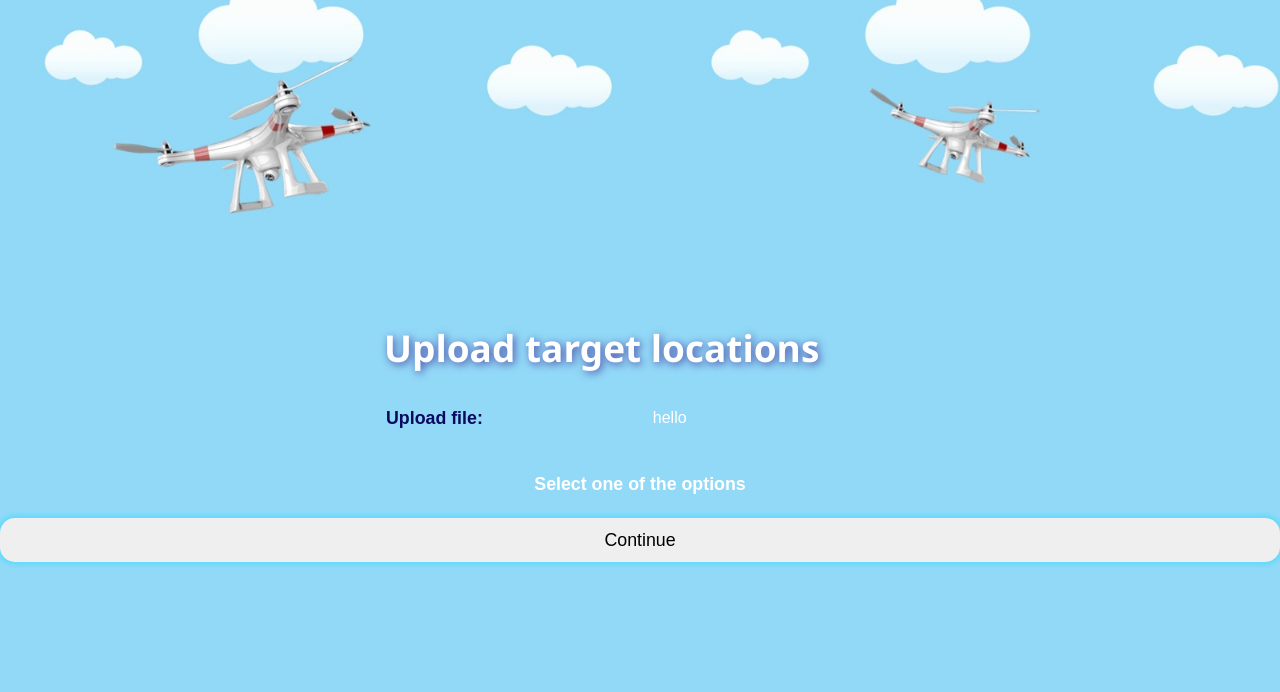
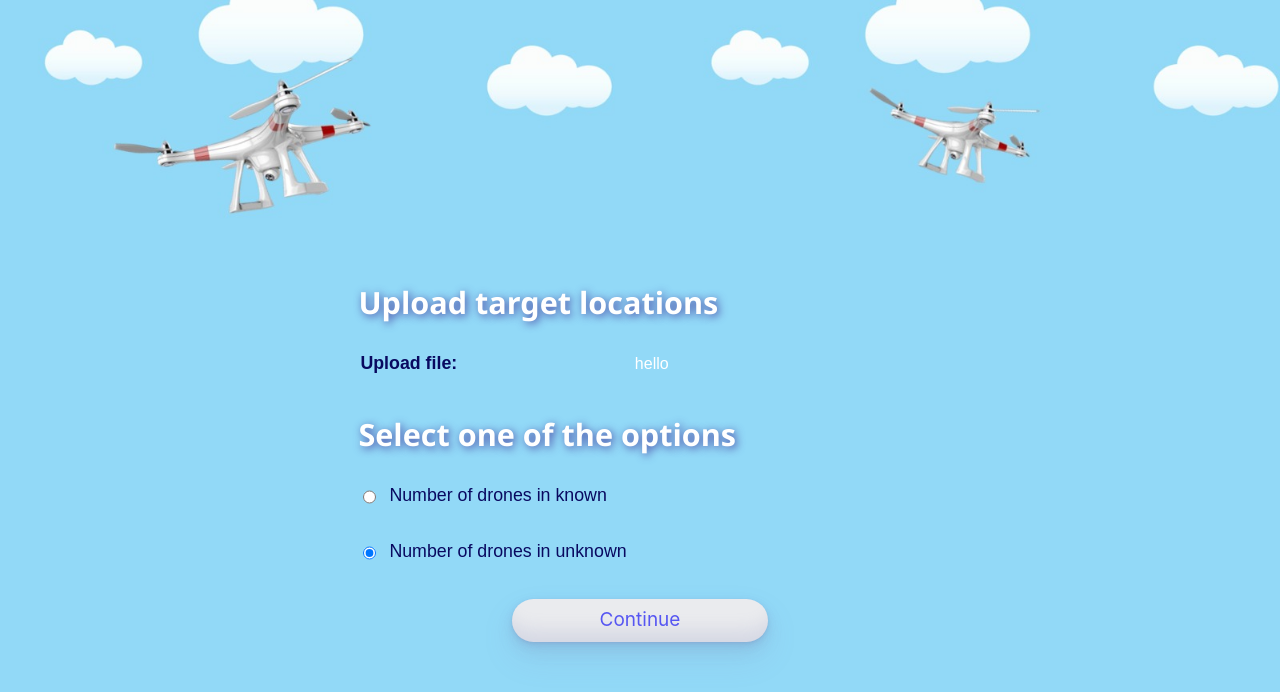
Before and after one commit to MoranLevi/Multi-Drone-Path-Planning-React-Project, a React (Create React App) app: page /#/insertData in a window 1280 px wide. Shown: the top 692 px of the page. Built offline with nearby package versions, Linux system fonts and the light colour scheme.

Commit message:
continue insert data page

```diff
--- a/package.json
+++ b/package.json
@@ -19,7 +19,8 @@
         "redux": "^4.1.2",
         "redux-logger": "^3.0.6",
         "typescript": "^4.5.4",
-        "web-vitals": "^2.1.3"
+        "web-vitals": "^2.1.3",
+        "yup": "^0.32.11"
     },
     "scripts": {
         "start": "react-scripts start",
--- a/src/App.tsx
+++ b/src/App.tsx
@@ -63,6 +63,7 @@ function App() {
                 <Routes>
                     <Route path="/" element={<Home />}/>
                     <Route path="/insertData" element={<InsertData />}/>
+                    {/* <Route path='/compareDrones' element={<CompareDrones />}/> */}
                 </Routes>
             </Router>
         </div>
--- a/src/components/InsertData/InsertData.css
+++ b/src/components/InsertData/InsertData.css
@@ -1,9 +1,10 @@
 #InsertData {
     width: 100%;
     height: 100%;
-    padding-top: 40vh;
+    padding-top: 35vh;
     display: grid;
-    grid-template-rows: 0.35fr 0.5 0.15fr;
+    /* grid-template-rows: 0.3fr 0.4fr 0.15fr 0.35fr; */
+    grid-template-rows: auto auto auto;
     gap: 20px;
     /* justify-content: center;
     align-items: center;  */
@@ -15,11 +16,12 @@
     display: grid;
     grid-template-rows: repeat(2, 1fr);
     justify-items: left;
-    padding-left: 30vw;
+    padding-left: 28vw;
 }
 
-#InsertData .upload-target-locations-container .title-text {
-    font-size: calc(5px + 2.5vw);
+#InsertData .upload-target-locations-container .title-text,
+#InsertData .numbers-of-drones-container .title-text {
+    font-size: calc(5px + 2vw);
     font-weight: bold;
     font-family: 'Segoe UI', Tahoma, Geneva, Verdana, sans-serif;
     padding-bottom: 10px;
@@ -42,3 +44,69 @@
     color: rgb(9, 9, 96);
     padding-left: 2px;
 }
+
+#InsertData .numbers-of-drones-container {
+    width: 100%;
+    height: 100%;
+    display: grid;
+    grid-template-rows: repeat(3, 1fr);
+    justify-items: left;
+    align-items: center;
+    padding-left: 28vw;
+}
+
+#InsertData .numbers-of-drones-container .option-radio-row-container {
+    display: flex;
+    flex-direction: row;
+    gap: 10px;
+}
+
+#InsertData .numbers-of-drones-container .option-radio-row-container .insert-numbers-of-drones-container {
+    padding-left: 5vw;
+    display: flex;
+    flex-direction: row;
+    gap: 10px;
+}
+
+#InsertData .numbers-of-drones-container .option-radio-row-container .radio-btn-text,
+#InsertData .numbers-of-drones-container .option-radio-row-container .insert-numbers-of-drones-container .insert-number-of-drones-text {
+    font-size: calc(5px + 1vw);
+    color: rgb(9, 9, 96);
+}
+
+#InsertData .numbers-of-drones-container .option-radio-row-container .insert-numbers-of-drones-container .insert-number-of-drones-input {
+    width: 30%;
+    border: 1px solid rgb(9, 9, 96);
+    border-radius: 8px;
+}
+
+#InsertData .continue-button-container {
+    width: 100%;
+    height: 100%;
+}
+
+#InsertData .continue-button-container .continue-button {
+    width: 20%;
+    height: 100%;
+    background-color: #eaebee;
+    border-radius: 100px;
+    box-shadow: rgba(130, 141, 189, 0.2) 0 -25px 18px -14px inset,rgba(130, 141, 189, 0.15) 0 1px 2px,rgba(130, 141, 189, 0.15) 0 2px 4px,rgba(130, 141, 189, 0.15) 0 4px 8px,rgba(130, 141, 189, 0.15) 0 8px 16px,rgba(130, 141, 189, 0.15) 0 16px 32px;
+    color: rgb(86, 86, 242);
+    cursor: pointer;
+    display: inline-block;
+    font-family: CerebriSans-Regular,-apple-system,system-ui,Roboto,sans-serif;
+    padding: 7px 20px;
+    text-align: center;
+    text-decoration: none;
+    transition: all 250ms;
+    border: 0;
+    font-size: 19px;
+    user-select: none;
+    -webkit-user-select: none;
+    touch-action: manipulation;
+}
+
+#InsertData .continue-button-container .continue-button:hover {
+    box-shadow: rgba(130, 141, 189, 0.35) 0 -25px 18px -14px inset,rgba(130, 141, 189, 0.35) 0 1px 2px,rgba(130, 141, 189, 0.35) 0 2px 4px,rgba(130, 141, 189, 0.35) 0 4px 8px,rgba(130, 141, 189, 0.35) 0 8px 16px,rgba(130, 141, 189, 0.35) 0 16px 32px;
+    transform: scale(1.05);
+}
--- a/src/components/InsertData/InsertData.tsx
+++ b/src/components/InsertData/InsertData.tsx
@@ -1,8 +1,38 @@
-import { FC } from 'react';
 import React from 'react';
+import { FC, useState } from 'react';
+import { useNavigate  } from 'react-router-dom';
+import { UIActions } from 'src/redux/actions/UIActions';
+import { useAppDispatch } from 'src/redux/hooks';
+import * as Yup from 'yup';
 import './InsertData.css';
 
 const InsertData: FC = () => {
+
+    const dispatch = useAppDispatch();
+
+    const navigate = useNavigate();
+
+    const [selectedRadioBtn, setSelectedRadioBtn] = useState<string>('radio2');
+    const [localNumberOfDrones, setLocalNumberOfDrones] = useState('');
+
+    const isRadioSelected = (radioBtnName: string): boolean => {
+        return (selectedRadioBtn === radioBtnName);
+    }
+
+    const handleRadioClick = (event: React.ChangeEvent<HTMLInputElement>): void => {
+        setSelectedRadioBtn(event.currentTarget.value); // save the value of selected radio button
+    }
+
+    const handleClickContinueButton = () => {
+        if(selectedRadioBtn === 'radio1') { //number of drones is known
+            dispatch(UIActions.updateNumberOfDrones(Number(localNumberOfDrones)))
+            // navigate('/compareDrones');
+            return;
+        }
+        // number of drones is unknown
+        dispatch(UIActions.updateNumberOfDrones(-1)) // -1 means that the number of drones is unknown
+        // navigate('/results')
+    };
 
     return (
         <div id='InsertData'>
@@ -15,8 +45,23 @@ const InsertData: FC = () => {
             </div>
             <div className='numbers-of-drones-container'>
                 <h1 className='title-text'>Select one of the options</h1>
+                <div className='option-radio-row-container'>
+                    <input type='radio' name='radio-btn' value='radio1' checked={isRadioSelected('radio1')} onChange={handleRadioClick}/>
+                    <label className='radio-btn-text'>Number of drones in known</label>
+                    {selectedRadioBtn === 'radio1' &&
+                        <div className='insert-numbers-of-drones-container'>
+                            <label className='insert-number-of-drones-text'>Number of drones:</label>
+                            <input type="text" className='insert-number-of-drones-input' value={localNumberOfDrones} onChange={event => setLocalNumberOfDrones(event.target.value)}></input>
+                        </div>}
+                </div>
+                <div className='option-radio-row-container'>
+                    <input type='radio' name='radio-btn' value='radio2' checked={isRadioSelected('radio2')} onChange={handleRadioClick}/>
+                    <label className='radio-btn-text'>Number of drones in unknown</label>
+                </div>
             </div>
-            <button className='continue-button'>Continue</button>
+            <div className='continue-button-container'>
+                <button className='continue-button' onClick={handleClickContinueButton}>Continue</button>
+            </div>
         </div>
     );
 };
--- a/src/constants/index.ts
+++ b/src/constants/index.ts
@@ -3,7 +3,7 @@ export const AppPackageName = {
         LOGGER: 'logger',
         REDUX: {
             ACTIONS: {
-                // COUNTER: 'CounterActions'
+                UI_ACTIONS: 'UiActions'
             },
             REDUCERS: 'reducers',
         },
--- a/src/redux/ActionTypes.ts
+++ b/src/redux/ActionTypes.ts
@@ -1,3 +1,8 @@
+const DATA               = 'DATA';
+const UI                 = 'UI';
+
 export const ActionTypes = {
-    // SET_COUNTER: 'SET_COUNTER',
+    UI: {
+        UPDATE_NUMBER_OF_DRONES:    UI + '_UPDATE_NUMBER_OF_DRONES',
+    }
 };
--- /dev/null
+++ b/src/redux/actions/UIActions.ts
@@ -0,0 +1,16 @@
+import { AppThunk } from '../store';
+import { ActionTypes } from '../ActionTypes';
+import { LoggerFactory } from 'src/logger';
+import { AppPackageName } from 'src/constants';
+
+export const UIActions = {
+    updateNumberOfDrones: (newNumberOfDrones: number | undefined): AppThunk => (dispatch, getState) => {
+        const LOG = LoggerFactory.getLogger(AppPackageName.SRC.REDUX.ACTIONS.UI_ACTIONS);
+        LOG.debug('updateNumberOfDrones:', { newNumberOfDrones });
+
+        dispatch({
+            type:  ActionTypes.UI.UPDATE_NUMBER_OF_DRONES,
+            payload:  { numberOfDrones: newNumberOfDrones }
+        });
+    },
+};
```
Also changed, not shown: src/redux/reducers/ui/LayoutReducer.ts (added, +22 -0 lines), 1 other file (tests, documents, lock files or other folders).
